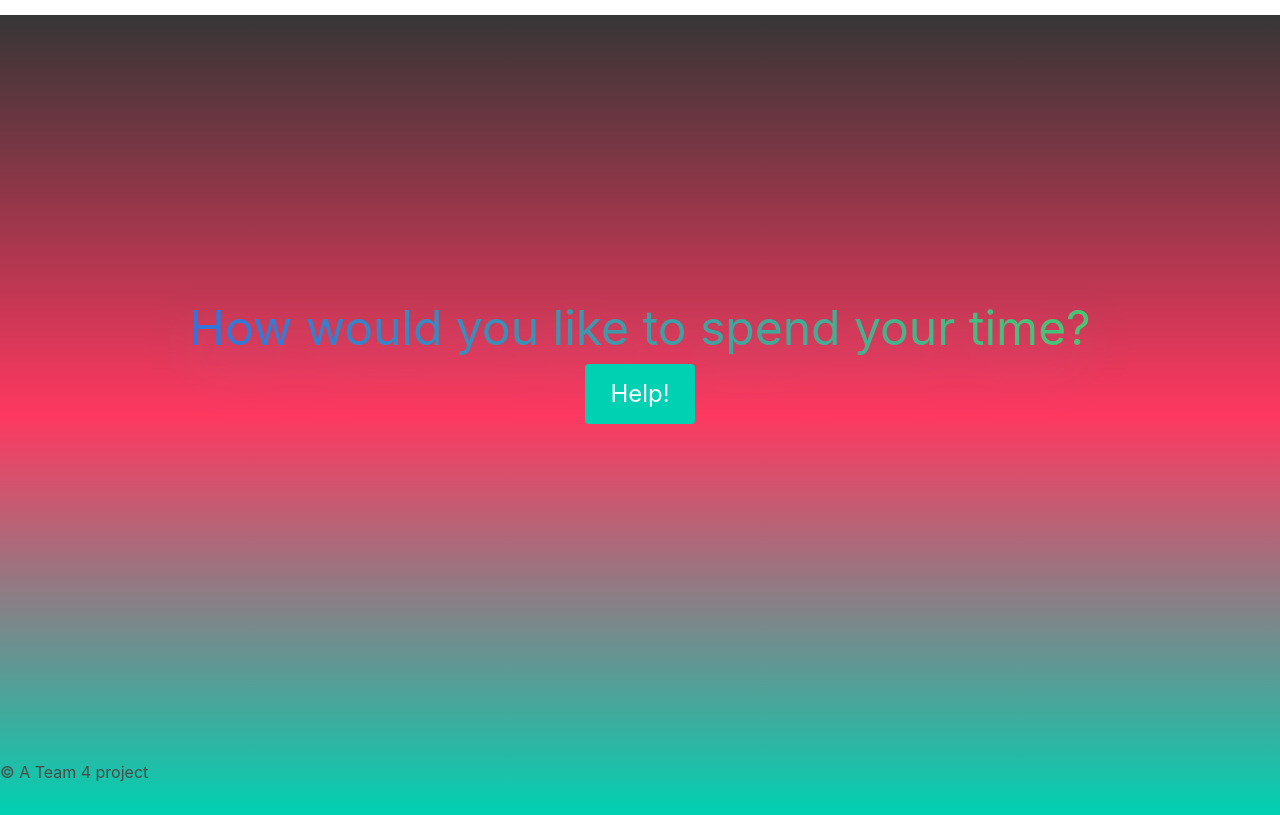
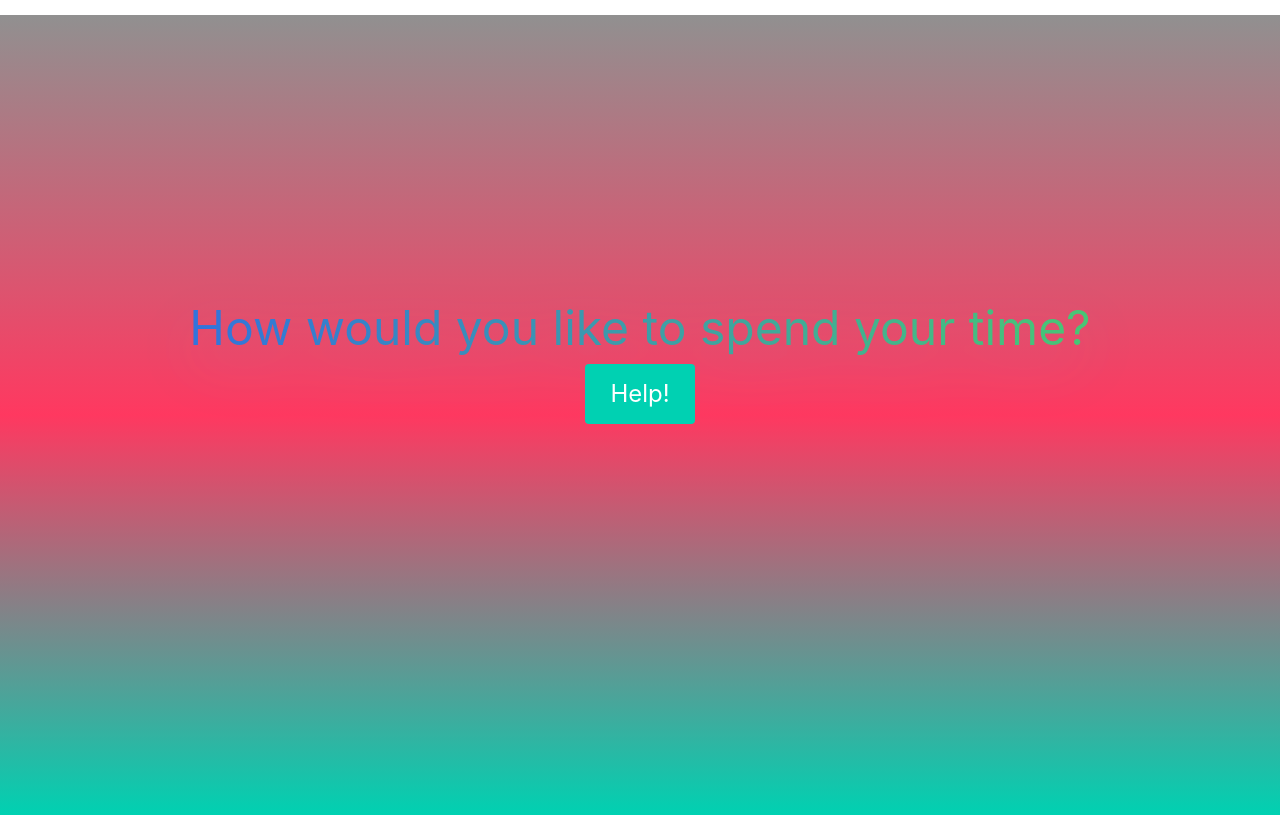
Before and after one commit to tparlmer/help-i-am-bored, a plain HTML site: page index.html in a window 1280 px wide. Drawn offline with nearby package versions, Linux system fonts and the light colour scheme.

Commit message:
small css changes

```diff
--- a/bulma.css
+++ b/bulma.css
@@ -12,5 +12,5 @@
 }
 
 .gradient {
-    background-image:linear-gradient(hsl(0, 0%, 21%),hsl(348, 100%, 61%),hsl(171, 100%, 41%));
+    background-image:linear-gradient(rgba(71, 70, 70, 0.6),hsl(348, 100%, 61%),hsl(171, 100%, 41%));
 }
--- a/index.html
+++ b/index.html
@@ -43,7 +43,7 @@
             <div class="container">
               <button class="button is-primary" type="button" id="backToButtons">Go Back</button>
               <div id="actDiv">
-                <div id="activities" class="has-text-white is-size-3-desktop is-size-4-tablet is-size-5">
+                <div id="activities" class="has-text-white is-size-4-tablet is-size-5">
                   <p id="actName"></p>
                   <p id="actType"></p>
                   <p id="actInfo">
@@ -86,10 +86,10 @@
           </div>
         </section>
       </div>
-      <footer id="footer">
-        <p>&copy; A Team 4 project</p>
-      </footer>
     </div>
+    <!--<footer id="footer">
+      <p>&copy; A Team 4 project</p>
+    </footer>-->
       <script src="./Assets/script.js"></script>
     </body>
     </html>
```
